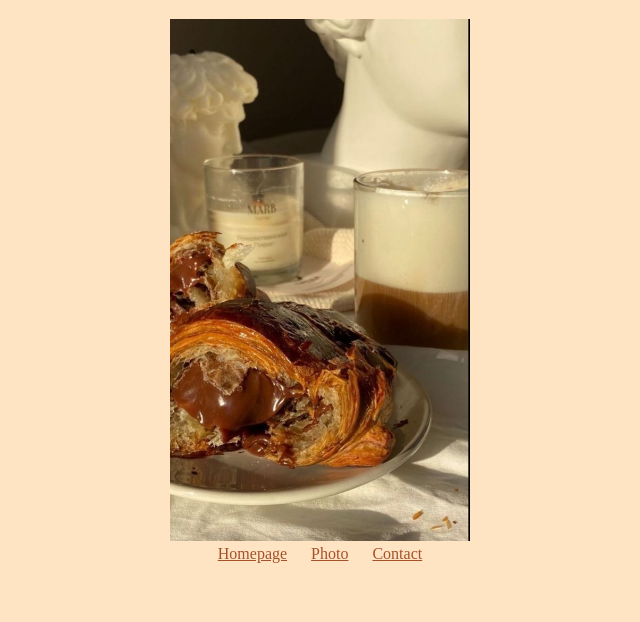
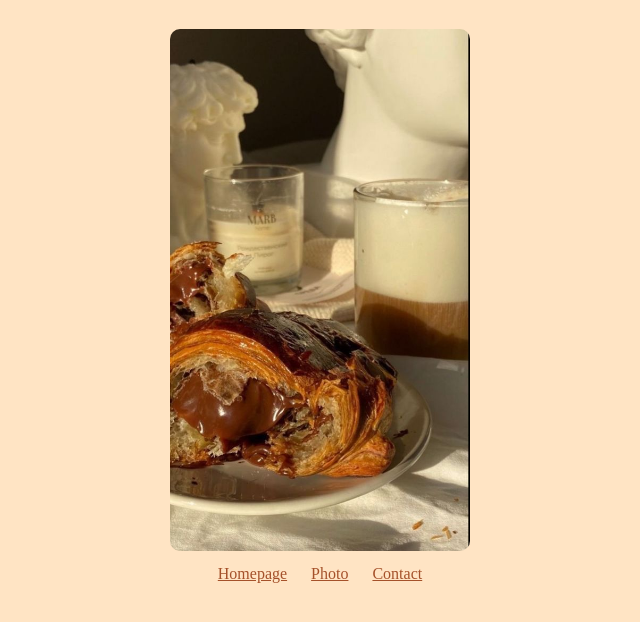
Before and after one commit to Tasha-berezhko/Croissant-homework, a plain HTML site: page Photo.html in a window 1280 px wide. Shown: the part 62-684 px from the top of the page, without its empty margins (320-960 px from the left). Drawn offline with Linux system fonts and the light colour scheme.

Commit message:
edited img

```diff
--- a/Photo.html
+++ b/Photo.html
@@ -9,7 +9,7 @@
   </head>
   <body>
     <h1>🥐 A picture of a croissant</h1>
-    <img src="/img/croissant.jpeg" width="300px" />
+    <img src="/img/croissant.jpeg" width="300px" class="croissant-photo" />
     <br />
     <a href="/" class="navigation-links">Homepage</a>
     <a href="/Photo.html" class="navigation-links">Photo</a>
--- a/src/style.css
+++ b/src/style.css
@@ -16,3 +16,8 @@ a:visited {
 .navigation-links {
   margin: 0 10px;
 }
+.croissant-photo {
+  border-radius: 10px;
+  max-width: 100%;
+  margin: 10px;
+}
```
Also changed, not shown: 2 other files.
